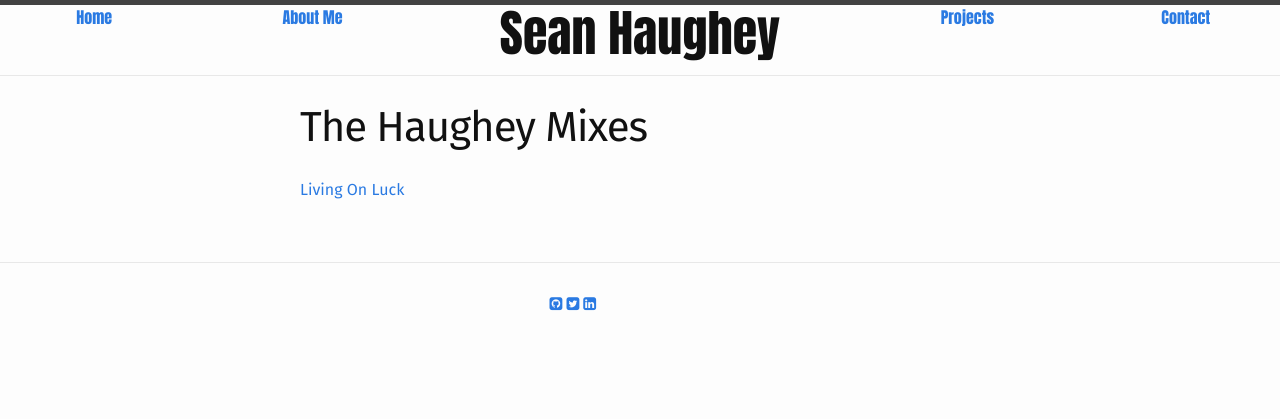
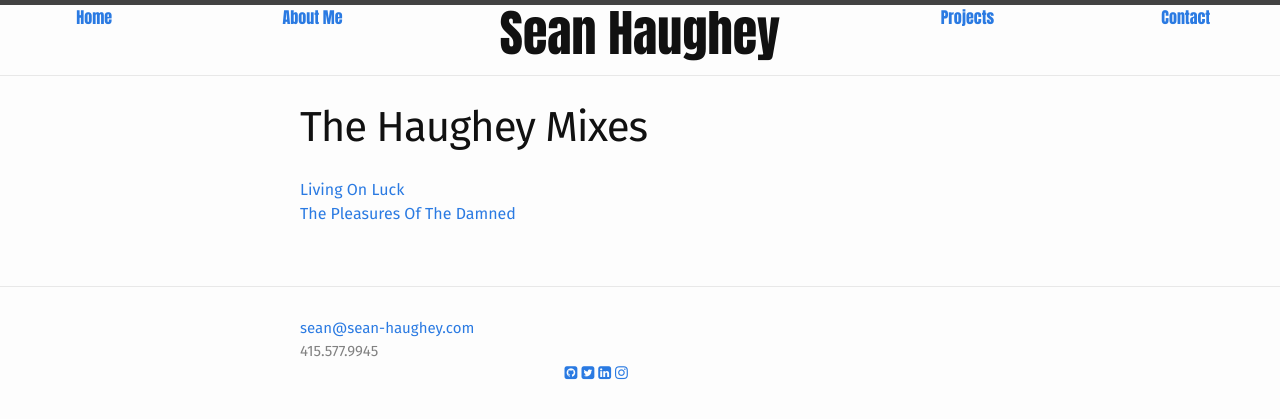
Before and after one commit to seanhaughey/sean_haughey, a Jekyll site: the page built from music.md, in a window 1280 px wide. Shown: the top 419 px of the page. Built offline with Jekyll 4.4.1, drawn with Linux system fonts in a browser that asks for light colours; nearby versions of some CDN libraries; library files that are not in the unit come from our copies.

Commit message:
added contact info

```diff
--- a/_includes/footer.html
+++ b/_includes/footer.html
@@ -8,11 +8,13 @@
       <div class="footer-col footer-col-1">
         <ul class="contact-list" id="contact-list">
 <!--           <li>{{ site.title }}</li>
- -->          <!-- <li><a href="mailto:{{ site.email }}">{{ site.email }}</a></li> -->
+-->       <li id="email"><a href="mailto:{{ site.email }}">{{ site.email }}</a></li>
+          <li id="phone">415.577.9945</li>
         </ul>
       </div>
+      <br></br>
 
-      <div class="row footer-col footer-col-2">
+      <div class="footer-col footer-col-2">
         <div class="col-xs-4 col-sm-4 col-md-4"></div>
         <ul class="social-media-list">
           <li>
@@ -22,6 +24,7 @@
  -->            <a href="https://twitter.com/sdhaughey" target="_blank"><i class="fa fa-twitter-square"></i></a>
 <!--           </li>
  -->          <a href="https://www.linkedin.com/in/seanhaughey" target="_blank"><i class="fa fa-linkedin-square"></i></a>
+              <a href="https://www.instagram.com/sdhaughey" target="_blank"><i class="fa fa-instagram"></i></a>
           </li>
         </ul>
       </div>
--- a/css/main.scss
+++ b/css/main.scss
@@ -99,6 +99,10 @@ header {
 	width: auto;
 }
 
-.fa {
-	height: 150px;
+#footer-icons {
+  height: 500px;
 }
+
+i {
+	height: 100%;
+}
--- a/music.md
+++ b/music.md
@@ -4,4 +4,6 @@ title: The Haughey Mixes
 permalink: /music/
 ---
 
-<a href="http://google.com" target="_blank">Living On Luck</a>
+<a href="https://mega.nz/#!bE1UnKTC!xSAbGFQ2ZYmUn-HQgGd0s-JKCzwxMvWCcYcizzaPWeI" target="_blank">Living On Luck</a>
+<br>
+<a href="https://mega.nz/#!vc0jVaqb!g595jQC095ZxPiS_qmPUjTK2XBNygeGb1RU-Ju5Q6yY" target="_blank">The Pleasures Of The Damned</a>
```
Also changed, not shown: about.md (+2 -1 lines).
